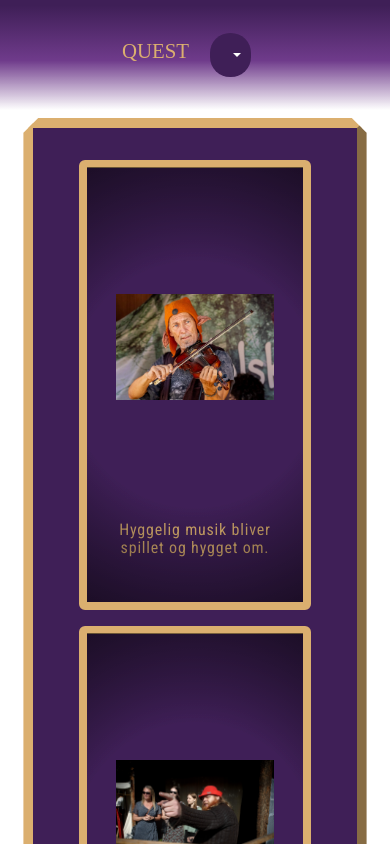
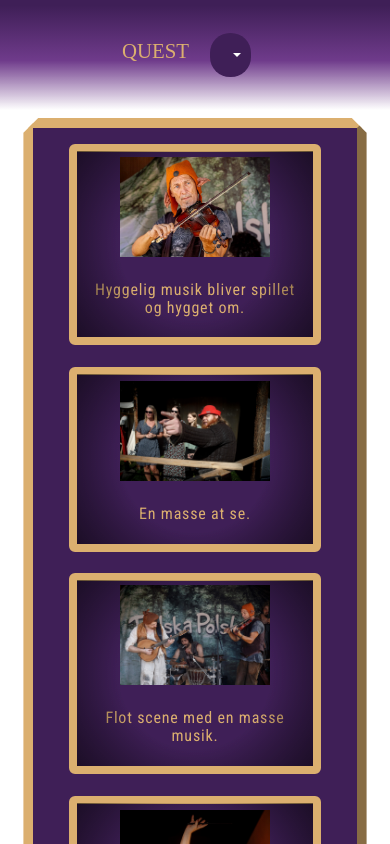
Before and after one commit to Mattienon/Questen, a Vue app in the folder Questen/: page /about in a window 390 px wide. Shown: the top 844 px of the page. Built offline with nearby package versions, Linux system fonts and the light colour scheme; some icons are missing; a web font is replaced by a local one.

Commit message:
SÅ for SATAN

```diff
--- a/Questen/src/components/Essentials/headerlinks.vue
+++ b/Questen/src/components/Essentials/headerlinks.vue
@@ -74,7 +74,7 @@
     flex-direction: column;
     align-items: center;
     padding: 15px 40px;
-    z-index: 10;
+    z-index: 15;
     background: linear-gradient(to bottom, $primary-purple 5%, $light-purple(55%) 30%, rgba(0, 0, 0, 0) 100%);
     overflow-x: hidden;
 
--- a/Questen/src/components/Gallery/gallery.vue
+++ b/Questen/src/components/Gallery/gallery.vue
@@ -54,7 +54,7 @@
   }
 
   .card {
-    width: 80%;
+    width: 90%;
     height: 90%;
     border: solid 8px $primary-yellow;
     padding: 2%;
@@ -64,7 +64,7 @@
     justify-content: center;
     align-items:center;
     margin: auto;
-    padding: 10%
+    padding: 5%
   }
 
   .feather-border::before,
@@ -91,11 +91,18 @@
     .row .col-6 {
       flex-direction: column;
       width: 100%;
-      justify-content: center;
-      align-items: center;
-      margin: auto;
-      margin-top:1rem;
+      padding: 0%
     }
+    img {
+    width: 100%;
+    height: 100px; /* Set a fixed height for the images */
+  }
+  .card{
+    width: 80%
+  }
+  .gallery-container{
+    padding: none;
+  }
   }
 
   </style>
--- a/Questen/src/components/HomeView/trailer.vue
+++ b/Questen/src/components/HomeView/trailer.vue
@@ -50,7 +50,7 @@ span{
   .videocontainer iframe {
     width: 710px;
     height: 400px;
-    padding: 5%;
+    padding: 10%;
   }
 
   @media (max-width: 600px){
--- a/Questen/src/views/HomeView.vue
+++ b/Questen/src/views/HomeView.vue
@@ -52,11 +52,11 @@ import trailer from '@/components/HomeView/trailer.vue';
   z-index: 10;
 }
 .info-boxes{
-  margin-top: 20%;
+  margin-top: 25%;
 }
 .trailer{
   padding: 0%;
-  margin-bottom: 5%;
+  margin-bottom: 10%;
   width: 100%;
 }
 
```
